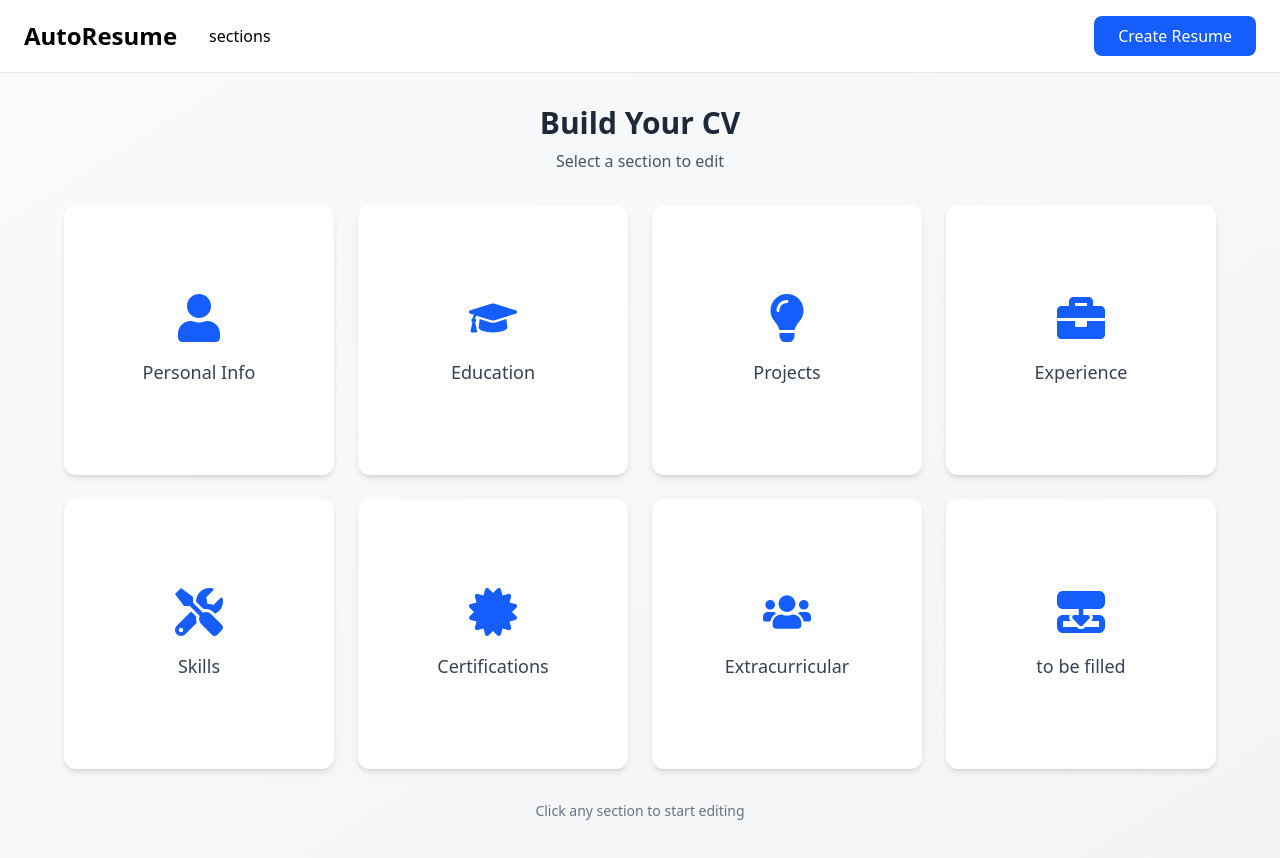
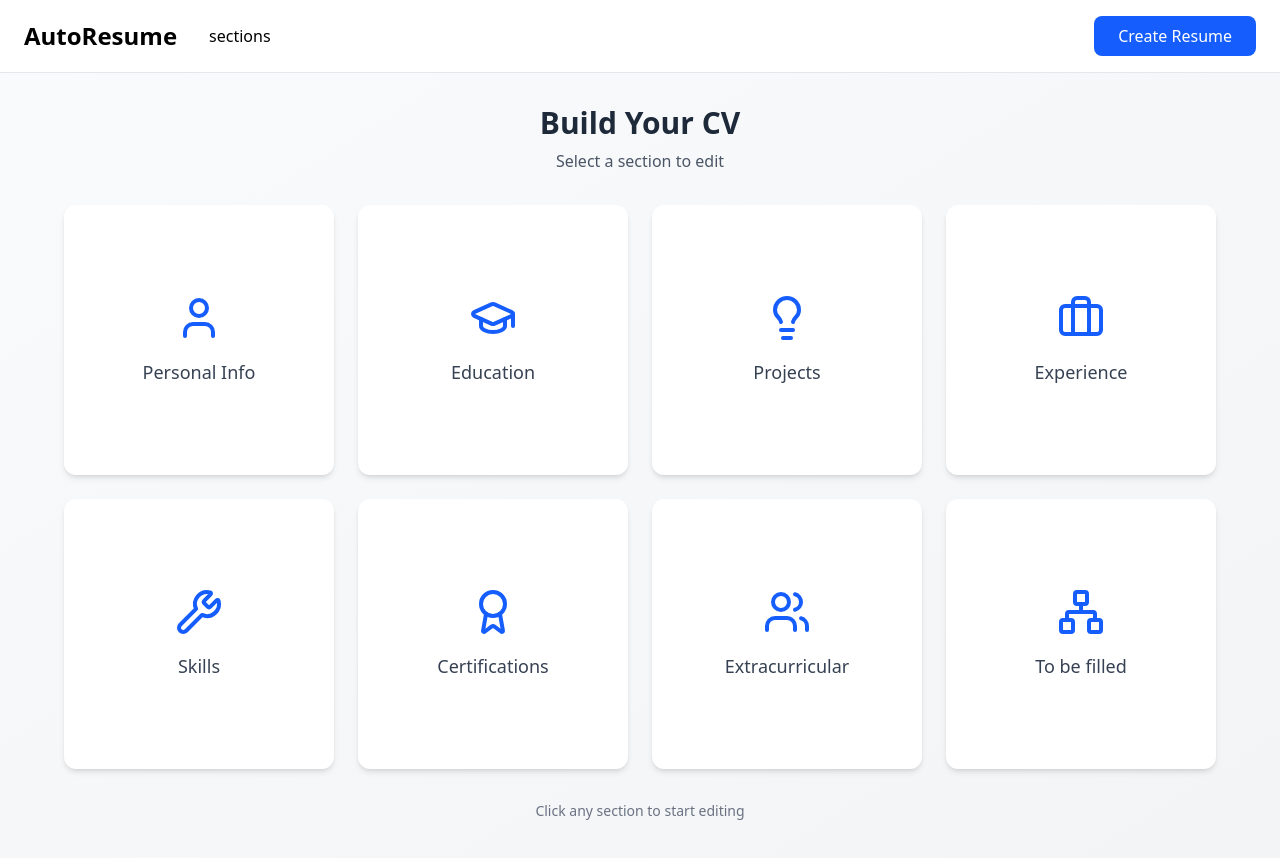
Before and after one commit to bouajilaProg/auto-resume, a Next.js app: page /sections in a window 1280 px wide. Shown: the top 858 px of the page. Built offline with nearby package versions, Linux system fonts and the light colour scheme.

Commit message:
style(sections): replace react icons by lucid react icons

```diff
--- a/app/sections/page.tsx
+++ b/app/sections/page.tsx
@@ -1,19 +1,27 @@
-import Link from 'next/link';
-import { FaUser, FaGraduationCap, FaBriefcase, FaTools, FaUsers, FaCertificate, FaLightbulb } from 'react-icons/fa';
-import { FaDiagramNext } from 'react-icons/fa6';
+
+import Link from "next/link";
+import {
+  User,
+  GraduationCap,
+  Briefcase,
+  Wrench,
+  Users,
+  Award,
+  Lightbulb,
+  Network
+} from "lucide-react";
 
 export default function Sections() {
   const sections = [
-    { id: 'personal-info', name: 'Personal Info', icon: FaUser },
-    { id: 'education', name: 'Education', icon: FaGraduationCap },
-    { id: 'projects', name: 'Projects', icon: FaLightbulb },
-    { id: 'experience', name: 'Experience', icon: FaBriefcase },
-    { id: 'skills', name: 'Skills', icon: FaTools },
-    { id: 'certifications', name: 'Certifications', icon: FaCertificate },
-    { id: 'extracurricular', name: 'Extracurricular', icon: FaUsers },
-    { id: ' ', name: 'to be filled', icon: FaDiagramNext }
+    { id: "personal-info", name: "Personal Info", icon: User },
+    { id: "education", name: "Education", icon: GraduationCap },
+    { id: "projects", name: "Projects", icon: Lightbulb },
+    { id: "experience", name: "Experience", icon: Briefcase },
+    { id: "skills", name: "Skills", icon: Wrench },
+    { id: "certifications", name: "Certifications", icon: Award },
+    { id: "extracurricular", name: "Extracurricular", icon: Users },
+    { id: " ", name: "To be filled", icon: Network }
   ];
-
   return (
     <div className="min-h-screen bg-gradient-to-br from-gray-50 to-gray-100 p-8">
       <div className="max-w-6xl mx-auto">
```
